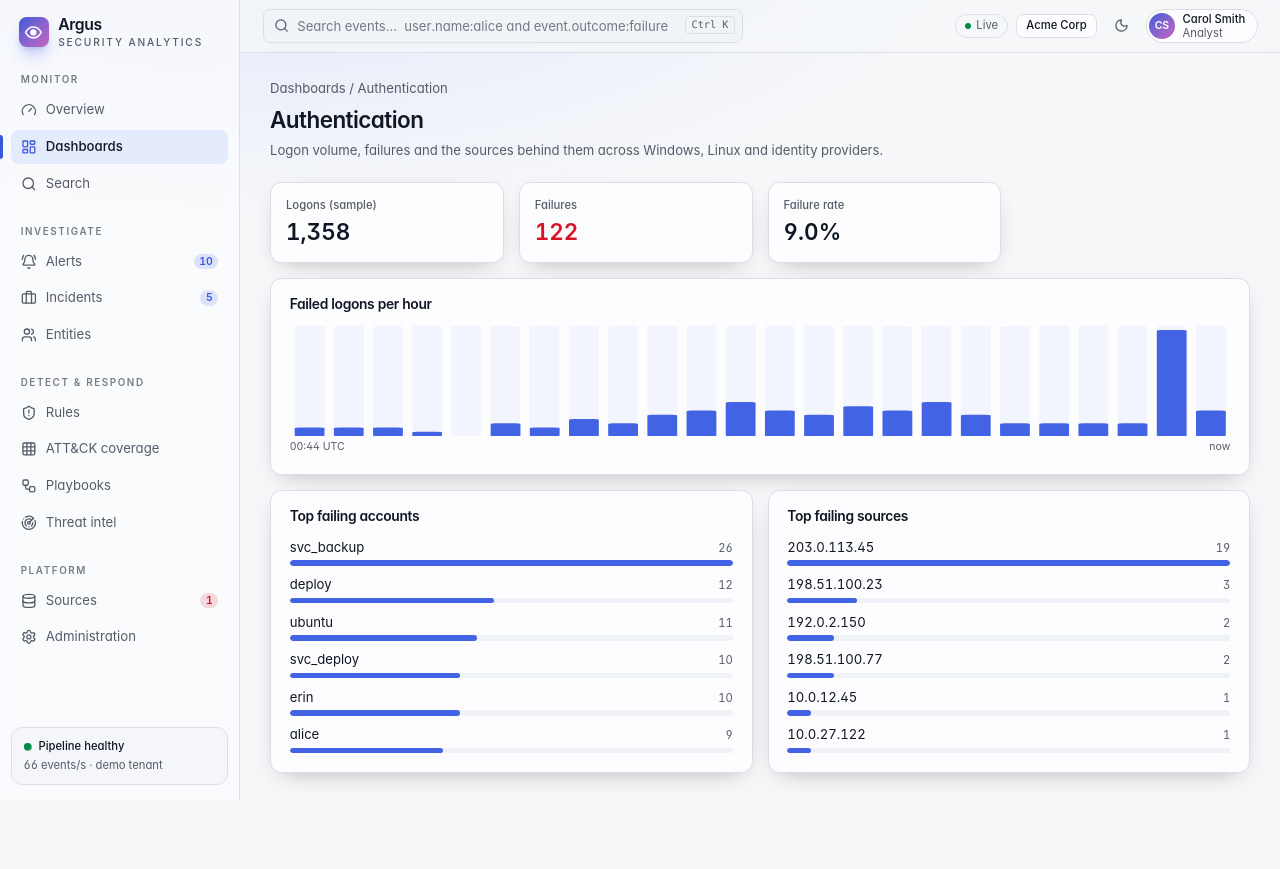
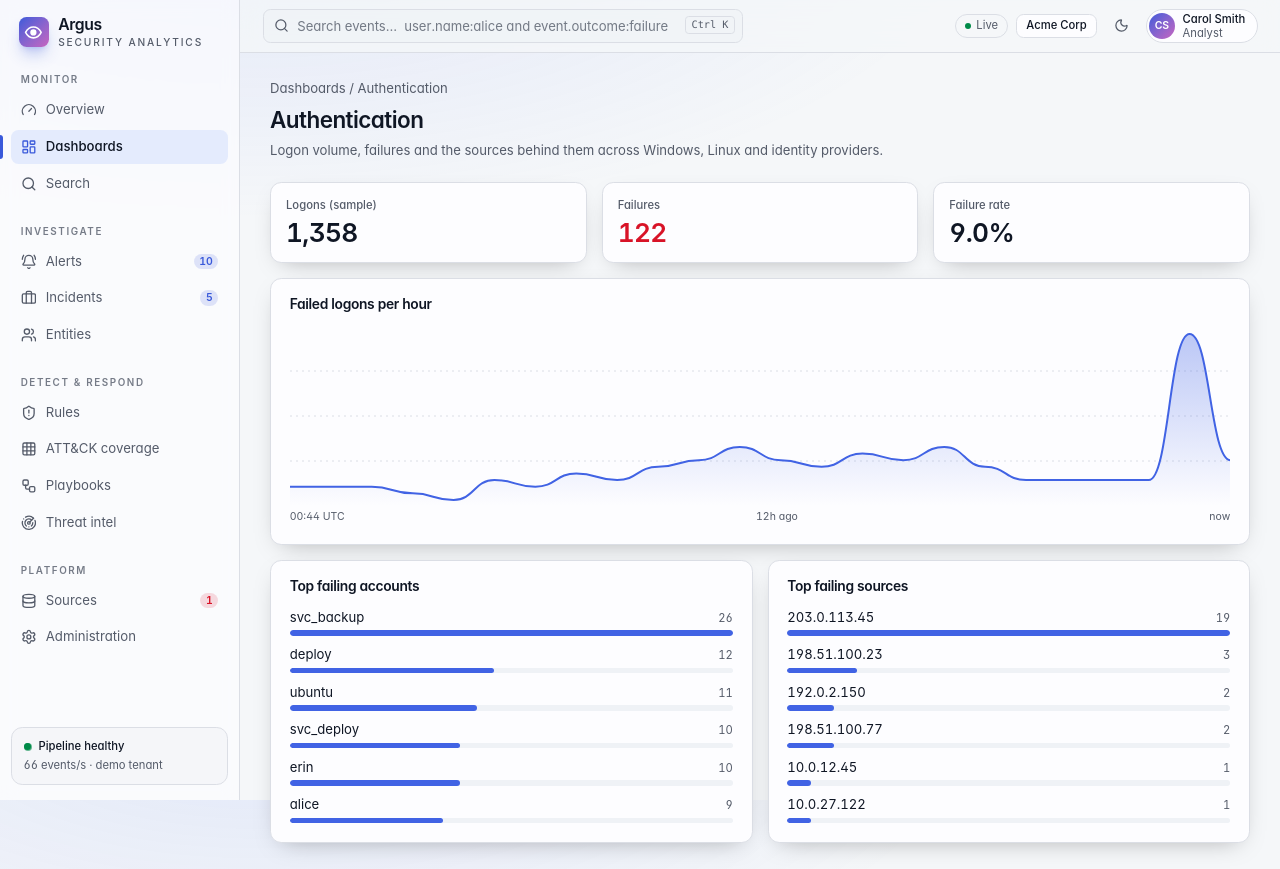
Before and after one commit to lumidren/Argus-SIEM, a Next.js app in the folder web/: page /dashboards/auth in a window 1280 px wide. Before the commit the page ends 800 px from the top, so only its background shows below. Built offline with nearby package versions, Linux system fonts and the light colour scheme.

Commit message:
web: dashboard panels use stat tiles and area charts

```diff
--- a/web/src/components/dashboard-view.tsx
+++ b/web/src/components/dashboard-view.tsx
@@ -1,5 +1,5 @@
-import { Bars, Histogram } from "@/components/charts";
-import { Card, CardBody, CardHeader, Table, Td, Th } from "@/components/ui/primitives";
+import { AreaChart, Bars } from "@/components/charts";
+import { Card, CardBody, CardHeader, Stat, Table, Td, Th } from "@/components/ui/primitives";
 import type { DashboardPanel } from "@/lib/types";
 import { cn } from "@/lib/utils";
 
@@ -9,15 +9,9 @@ export function DashboardView({ panels }: { panels: DashboardPanel[] }) {
   return (
     <div className="space-y-4">
       {stats.length ? (
-        <div className="grid grid-cols-2 gap-4 lg:grid-cols-4">
+        <div className={cn("grid grid-cols-2 gap-4", stats.length >= 4 ? "lg:grid-cols-4" : "lg:grid-cols-3")}>
           {stats.map((p) =>
-            p.kind === "stat" ? (
-              <Card key={p.title} className="p-4">
-                <p className="text-xs font-medium text-muted-foreground">{p.title}</p>
-                <p className={cn("mt-1 text-2xl font-semibold tabular-nums", p.tone === "bad" && "text-bad", p.tone === "good" && "text-good")}>{p.value}</p>
-                {p.delta ? <p className="mt-1 text-xs text-muted-foreground">{p.delta}</p> : null}
-              </Card>
-            ) : null,
+            p.kind === "stat" ? <Stat key={p.title} label={p.title} value={p.value} {...(p.delta ? { sub: p.delta } : {})} tone={p.tone ?? "neutral"} /> : null,
           )}
         </div>
       ) : null}
@@ -28,15 +22,17 @@ export function DashboardView({ panels }: { panels: DashboardPanel[] }) {
             <CardBody>
               {p.kind === "series" ? (
                 <>
-                  <Histogram label={p.title} points={p.points.map((x) => ({ at: x.at, count: x.value }))} />
+                  <AreaChart label={p.title} points={p.points} height={180} />
                   <div className="mt-1 flex justify-between text-[0.7rem] text-muted-foreground">
                     <span>{p.points[0]?.at.slice(11, 16)} UTC</span>
+                    <span>12h ago</span>
                     <span>now</span>
                   </div>
                 </>
               ) : p.kind === "bars" ? (
                 p.rows.length ? <Bars rows={p.rows} /> : <p className="text-sm text-muted-foreground">No data in range.</p>
               ) : p.kind === "table" ? (
+                <div className="-mx-5">
                   <Table>
                     <thead>
                       <tr>
@@ -57,6 +53,7 @@ export function DashboardView({ panels }: { panels: DashboardPanel[] }) {
                       ))}
                     </tbody>
                   </Table>
+                </div>
               ) : null}
             </CardBody>
           </Card>
```
Lines whose indentation alone changed are shown as unchanged.
